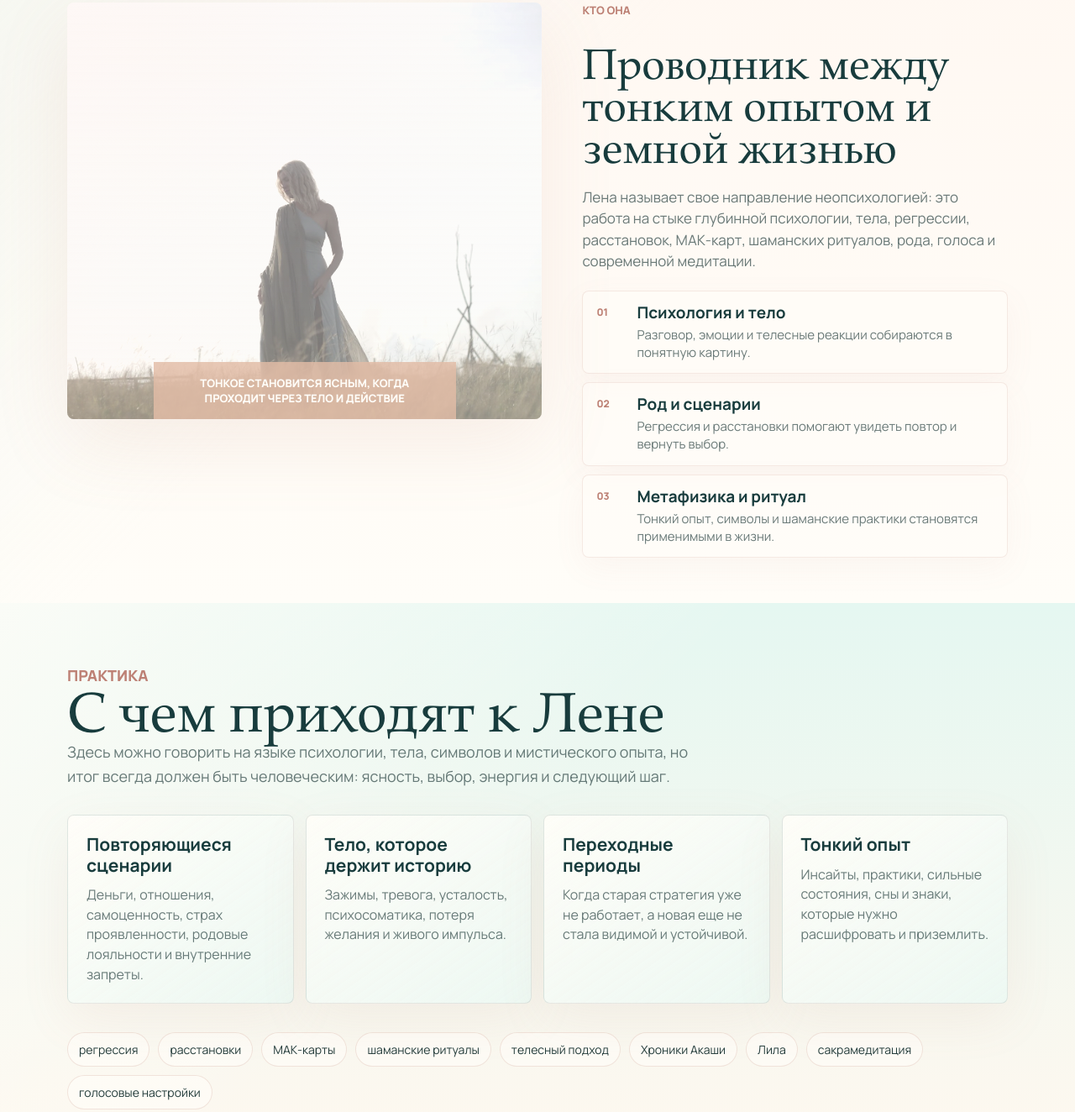
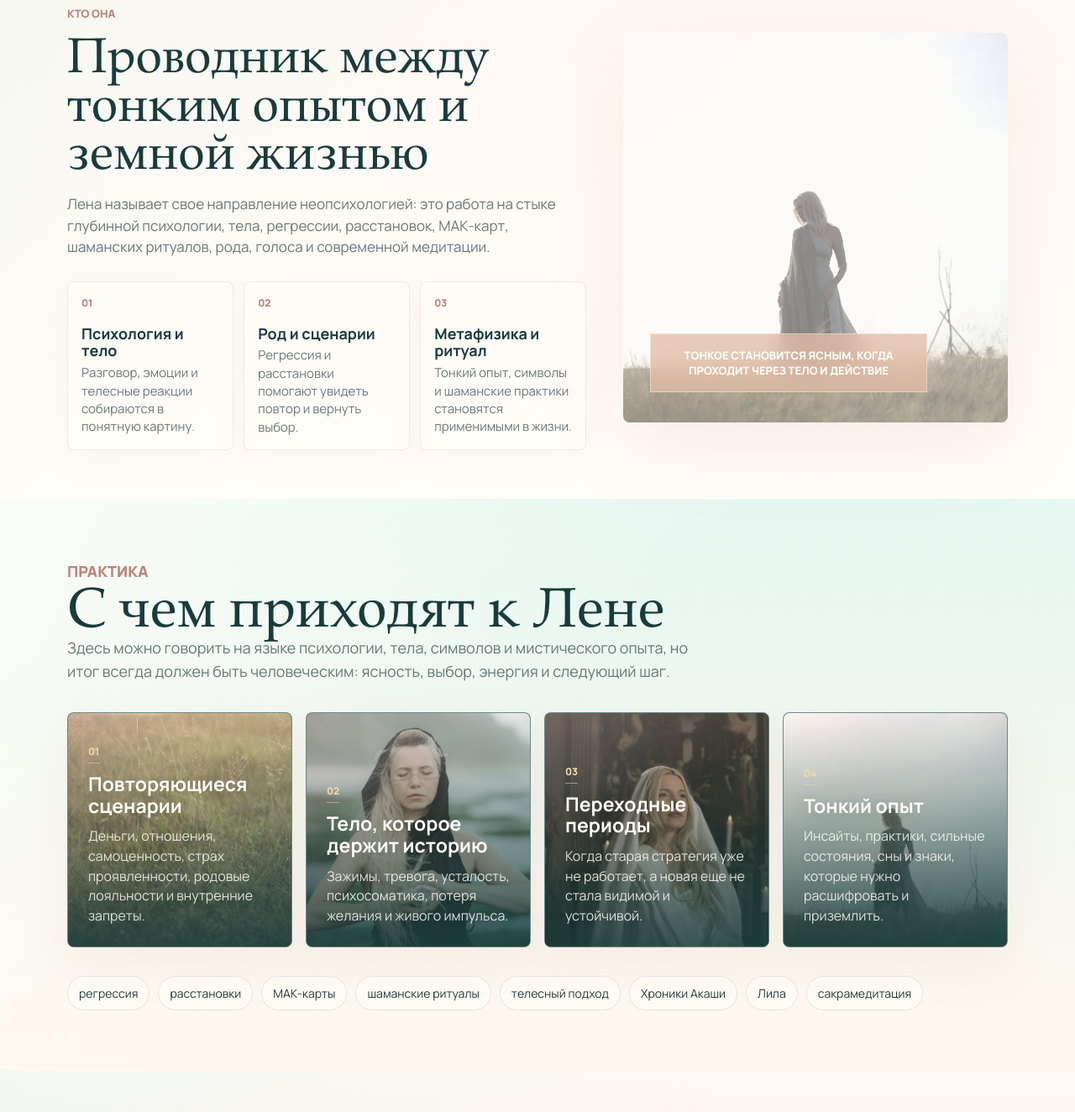
Before and after one commit to pramanthacom/elenanasyrova.ru, a plain HTML site: page index.html in a window 1280 px wide. Shown: the part 759-2083 px from the top of the page at 84% size. Drawn offline with nearby package versions, Linux system fonts and the light colour scheme.

Commit message:
Refine practice cards and favicon

```diff
--- a/index.html
+++ b/index.html
@@ -11,6 +11,7 @@
   <link rel="preconnect" href="https://fonts.googleapis.com">
   <link rel="preconnect" href="https://fonts.gstatic.com" crossorigin>
   <link href="https://fonts.googleapis.com/css2?family=Cormorant+Garamond:wght@400;500;600&family=Manrope:wght@400;500;600;700;800&display=swap" rel="stylesheet">
+  <link rel="icon" href="assets/favicon.svg" type="image/svg+xml">
   <link rel="stylesheet" href="styles.css">
 </head>
 <body>
@@ -79,6 +80,7 @@
             глубинной психологии, тела, регрессии, расстановок, МАК-карт,
             шаманских ритуалов, рода, голоса и современной медитации.
           </p>
+        </div>
 
         <div class="about-points" aria-label="Ключевые роли">
           <article>
@@ -98,7 +100,6 @@
           </article>
         </div>
       </div>
-      </div>
     </section>
 
     <section class="section section--teal" id="practice">
@@ -115,19 +116,23 @@
       </div>
 
       <div class="container practice-grid">
-        <article class="practice-card">
+        <article class="practice-card practice-card--scenarios">
+          <span>01</span>
           <h3>Повторяющиеся сценарии</h3>
           <p>Деньги, отношения, самоценность, страх проявленности, родовые лояльности и внутренние запреты.</p>
         </article>
-        <article class="practice-card">
+        <article class="practice-card practice-card--body">
+          <span>02</span>
           <h3>Тело, которое держит историю</h3>
           <p>Зажимы, тревога, усталость, психосоматика, потеря желания и живого импульса.</p>
         </article>
-        <article class="practice-card">
+        <article class="practice-card practice-card--threshold">
+          <span>03</span>
           <h3>Переходные периоды</h3>
           <p>Когда старая стратегия уже не работает, а новая еще не стала видимой и устойчивой.</p>
         </article>
-        <article class="practice-card">
+        <article class="practice-card practice-card--subtle">
+          <span>04</span>
           <h3>Тонкий опыт</h3>
           <p>Инсайты, практики, сильные состояния, сны и знаки, которые нужно расшифровать и приземлить.</p>
         </article>
@@ -142,7 +147,6 @@
         <span>Хроники Акаши</span>
         <span>Лила</span>
         <span>сакрамедитация</span>
-        <span>голосовые настройки</span>
       </div>
     </section>
 
--- a/styles.css
+++ b/styles.css
@@ -195,6 +195,15 @@ h1 {
   line-height: 0.84;
 }
 
+.hero h1 {
+  color: var(--teal-950);
+  background: linear-gradient(115deg, var(--teal-950) 0%, #1f5653 46%, #b9846d 76%, #e4c994 100%);
+  background-clip: text;
+  -webkit-background-clip: text;
+  -webkit-text-fill-color: transparent;
+  text-shadow: 0 18px 42px rgba(185, 132, 109, 0.08);
+}
+
 h2 {
   max-width: 820px;
   font-size: clamp(38px, 5.2vw, 76px);
@@ -360,7 +369,7 @@ h3 {
 }
 
 .section--about {
-  padding: 54px 0;
+  padding: 58px 0;
   background:
     linear-gradient(135deg, rgba(223, 245, 239, 0.28), transparent 42%),
     linear-gradient(180deg, #fff8f2 0%, #fffdf8 100%);
@@ -368,19 +377,21 @@ h3 {
 
 .about-showcase {
   display: grid;
-  grid-template-columns: minmax(0, 0.96fr) minmax(360px, 0.86fr);
-  gap: 48px;
-  align-items: start;
+  grid-template-columns: minmax(0, 1fr) minmax(360px, 0.74fr);
+  gap: 28px 44px;
+  align-items: center;
 }
 
 .about-copy h2 {
-  font-size: clamp(40px, 4vw, 58px);
+  font-size: clamp(42px, 4.6vw, 62px);
   line-height: 0.98;
 }
 
 .about-visual {
   position: relative;
-  height: clamp(460px, 62vh, 560px);
+  grid-column: 2;
+  grid-row: 1 / span 2;
+  height: clamp(430px, 58vh, 540px);
   min-height: 0;
   margin: 0;
   overflow: hidden;
@@ -393,9 +404,9 @@ h3 {
   position: absolute;
   inset: 0;
   background:
-    linear-gradient(180deg, rgba(255, 253, 248, 0.02), rgba(255, 247, 239, 0.22)),
-    linear-gradient(135deg, rgba(248, 215, 208, 0.18), rgba(223, 245, 239, 0.18)),
-    radial-gradient(circle at 18% 18%, rgba(255, 253, 248, 0.34), transparent 34%);
+    linear-gradient(180deg, rgba(255, 253, 248, 0.02), rgba(255, 247, 239, 0.26)),
+    linear-gradient(135deg, rgba(248, 215, 208, 0.16), rgba(223, 245, 239, 0.2)),
+    radial-gradient(circle at 18% 18%, rgba(255, 253, 248, 0.42), transparent 34%);
   pointer-events: none;
 }
 
@@ -411,44 +422,48 @@ h3 {
 
 .about-visual figcaption {
   position: absolute;
-  left: 50%;
-  bottom: 0;
+  left: 32px;
+  bottom: 36px;
   z-index: 1;
   width: min(72%, 360px);
-  padding: 16px 22px;
+  padding: 16px 20px;
   color: var(--pearl);
-  background: rgba(226, 188, 166, 0.82);
-  transform: translateX(-50%);
+  background: rgba(226, 188, 166, 0.76);
+  border: 1px solid rgba(255, 253, 248, 0.42);
   text-align: center;
   font-weight: 800;
   font-size: 13px;
   text-transform: uppercase;
+  backdrop-filter: blur(12px);
 }
 
 .about-copy {
-  display: grid;
-  gap: 18px;
+  grid-column: 1;
+  grid-row: 1;
+  max-width: 650px;
 }
 
 .about-lede {
-  margin: 0;
+  margin: 18px 0 0;
   color: var(--muted);
   font-size: 17px;
   line-height: 1.5;
 }
 
 .about-points {
+  grid-column: 1;
+  grid-row: 2;
   display: grid;
-  gap: 10px;
-  margin-top: 4px;
+  grid-template-columns: repeat(3, minmax(0, 1fr));
+  gap: 12px;
+  align-self: start;
 }
 
 .about-points article {
-  display: grid;
-  grid-template-columns: 36px minmax(0, 1fr);
-  column-gap: 12px;
-  align-items: start;
-  padding: 14px 16px;
+  display: flex;
+  min-height: 148px;
+  flex-direction: column;
+  padding: 16px;
   border: 1px solid rgba(189, 129, 117, 0.16);
   border-radius: 8px;
   background: rgba(255, 253, 248, 0.68);
@@ -459,13 +474,11 @@ h3 {
   color: var(--clay);
   font-size: 12px;
   font-weight: 800;
-  grid-row: span 2;
-  padding-top: 2px;
 }
 
 .about-points h3 {
-  margin-top: 0;
-  font-size: 19px;
+  margin-top: 18px;
+  font-size: 18px;
 }
 
 .about-points p {
@@ -587,24 +600,103 @@ h3 {
 .practice-grid {
   display: grid;
   grid-template-columns: repeat(4, minmax(0, 1fr));
-  gap: 14px;
-  margin-top: 32px;
+  gap: 16px;
+  margin-top: 34px;
 }
 
 .practice-card {
   position: relative;
   overflow: hidden;
-  padding: 22px;
+  min-height: 280px;
+  display: flex;
+  flex-direction: column;
+  justify-content: flex-end;
+  padding: 24px;
+  color: var(--pearl);
+  background: var(--teal-900);
+  border-color: rgba(255, 253, 248, 0.34);
+}
+
+.practice-card::before,
+.practice-card::after {
+  content: "";
+  position: absolute;
+  inset: 0;
+}
+
+.practice-card::before {
+  background-image: var(--practice-image);
+  background-size: cover;
+  background-position: var(--practice-position, center);
+  filter: saturate(0.82) contrast(0.9) brightness(1.05);
+  transform: scale(1.04);
+  transition: transform 420ms ease;
+}
+
+.practice-card::after {
   background:
-    linear-gradient(145deg, rgba(255, 253, 248, 0.82), rgba(223, 245, 239, 0.52)),
-    rgba(255, 253, 248, 0.62);
-  border-color: var(--line-light);
+    linear-gradient(180deg, rgba(255, 253, 248, 0.12) 0%, rgba(27, 62, 61, 0.36) 54%, rgba(24, 60, 61, 0.82) 100%),
+    linear-gradient(135deg, rgba(248, 215, 208, 0.3), rgba(244, 216, 148, 0.1) 48%, rgba(107, 168, 162, 0.24));
+}
+
+.practice-card:hover::before {
+  transform: scale(1.09);
+}
+
+.practice-card > * {
+  position: relative;
+  z-index: 1;
+}
+
+.practice-card span {
+  width: fit-content;
+  margin-bottom: 12px;
+  padding-bottom: 5px;
+  color: #f3d8a5;
+  border-bottom: 1px solid rgba(243, 216, 165, 0.54);
+  font-size: 12px;
+  font-weight: 800;
+  text-transform: uppercase;
+}
+
+.practice-card h3 {
+  color: var(--pearl);
+  font-size: 23px;
+  line-height: 1.12;
+  text-shadow: 0 2px 18px rgba(13, 35, 35, 0.18);
 }
 
 .practice-card p {
   margin: 12px 0 0;
-  color: var(--muted);
+  color: rgba(255, 253, 248, 0.84);
   line-height: 1.48;
+  text-shadow: 0 2px 18px rgba(13, 35, 35, 0.16);
+}
+
+.practice-card--scenarios {
+  --practice-image: url("assets/images/lena-field-texture.jpg");
+  --practice-position: 50% 54%;
+}
+
+.practice-card--body {
+  --practice-image: url("assets/images/lena-ritual-shell.jpg");
+  --practice-position: 50% 58%;
+}
+
+.practice-card--threshold {
+  --practice-image: url("assets/images/lena-depth-white.jpg");
+  --practice-position: 50% 30%;
+}
+
+.practice-card--subtle {
+  --practice-image: url("assets/images/lena-hero-field.jpg");
+  --practice-position: 50% 58%;
+}
+
+.practice-card--subtle::after {
+  background:
+    linear-gradient(180deg, rgba(255, 253, 248, 0.06) 0%, rgba(30, 70, 68, 0.44) 48%, rgba(24, 60, 61, 0.88) 100%),
+    linear-gradient(135deg, rgba(248, 215, 208, 0.24), rgba(244, 216, 148, 0.12) 48%, rgba(107, 168, 162, 0.28));
 }
 
 .methods {
@@ -804,6 +896,17 @@ h3 {
     height: 520px;
   }
 
+  .about-copy,
+  .about-visual,
+  .about-points {
+    grid-column: 1;
+    grid-row: auto;
+  }
+
+  .about-points {
+    grid-template-columns: repeat(3, minmax(0, 1fr));
+  }
+
   .facts,
   .practice-grid {
     grid-template-columns: repeat(2, minmax(0, 1fr));
@@ -888,8 +991,22 @@ h3 {
 
   .about-visual figcaption {
     width: calc(100% - 36px);
+    left: 18px;
+    bottom: 18px;
     padding: 13px 14px;
     font-size: 11px;
+  }
+
+  .about-points {
+    grid-template-columns: 1fr;
+  }
+
+  .about-points article {
+    min-height: 0;
+  }
+
+  .practice-card {
+    min-height: 240px;
   }
 
   .download-photo {
```
Also changed, not shown: assets/favicon.svg (added). Lines whose indentation alone changed are shown as unchanged.
